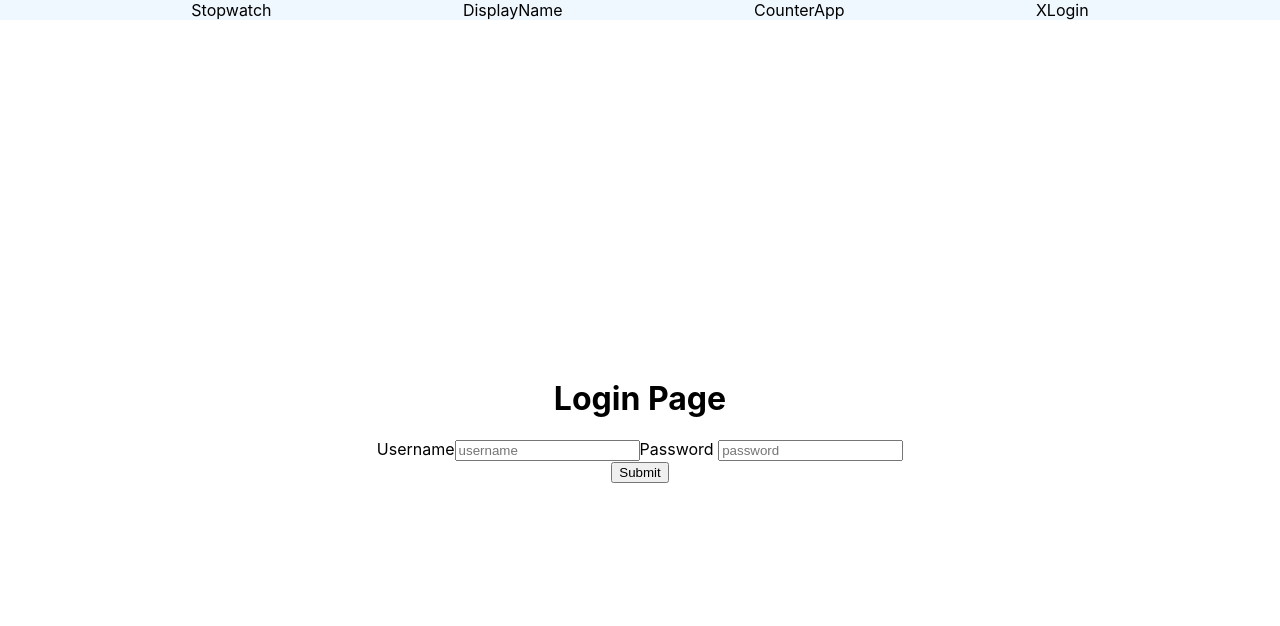
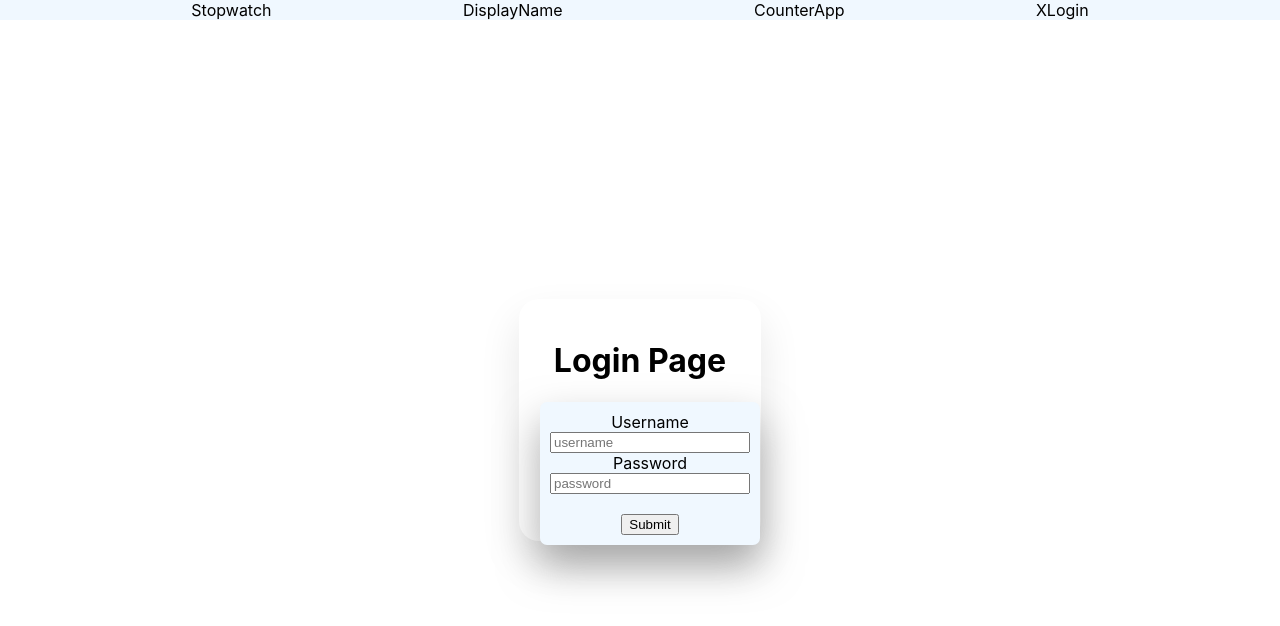
Before and after one commit to Sujitpandey1409/XStopwatch-, a React (Create React App) app: page /XLogin in a window 1280 px wide. Shown: the top 626 px of the page. Built offline with nearby package versions, Linux system fonts and the light colour scheme.

Commit message:
added login page styles

```diff
--- a/src/Pages/Login.css
+++ b/src/Pages/Login.css
@@ -1,4 +1,4 @@
-.FormContainer{
+.formContainer{
     padding: 21px;
     display: flex;
     flex-direction: column;
--- a/src/Pages/Login.jsx
+++ b/src/Pages/Login.jsx
@@ -1,4 +1,5 @@
 import React, { useState } from "react";
+import './Login.css'
 
 const LogIn = () => {
   const [isLogged, setIsLogged] = useState(false);
@@ -16,7 +17,7 @@ const LogIn = () => {
     }
   };
   return (
-    <div className="form-container">
+    <div className="formContainer">
       <h1>Login Page</h1>
       {!validCredentials && <p>Invalid username or password</p>}
       {!isLogged ? (
```
